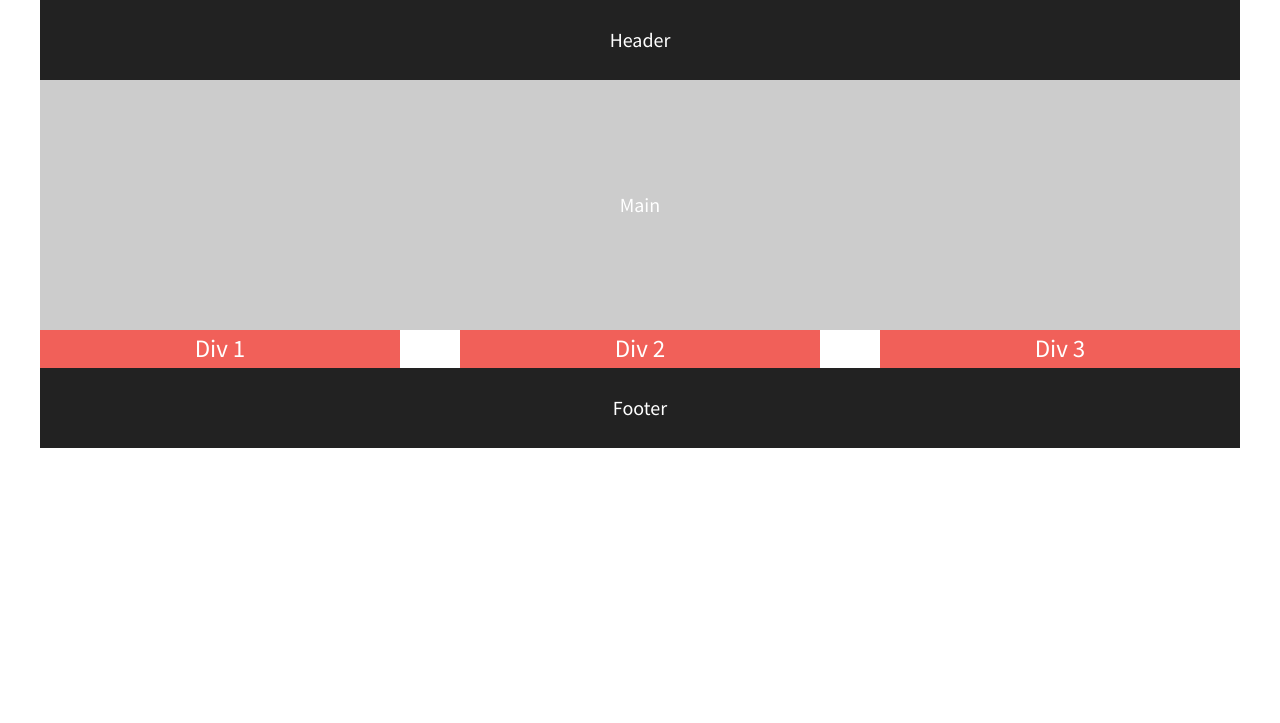
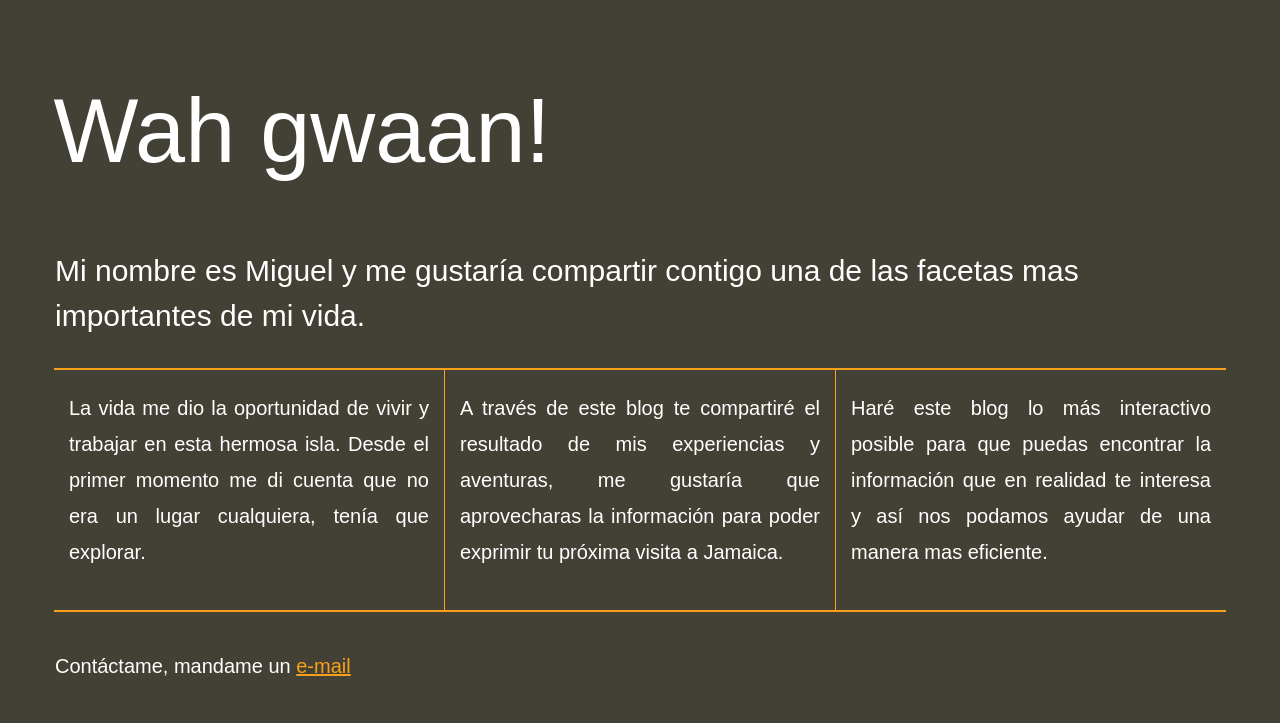
Before and after one commit to miguelitocode/flexbox-starter, a plain HTML site: page index.html in a window 1280 px wide. Drawn offline with nearby package versions, Linux system fonts and the light colour scheme; a web font is replaced by a local one.

Commit message:
jamaica-blog-customization

```diff
--- a/css/main.css
+++ b/css/main.css
@@ -96,52 +96,78 @@ textarea {
    ========================================================================== */
 
 html {
-  background-color: #fff;
+  background-color: #434035;
   height: 100%;
   width: 100%;
 }
 
 body {
   font-family: 'Source Sans Pro', sans-serif;
-  padding: 0 2em;
+  padding: 0em 2em;
   font-size: 1.25em;
-  height: 100%;
   color: #fff;
+  display: flex;
+  justify-content: center;
 }
 
-header,
-footer {
-  background-color: #222;
-  height: 80px;
+header {
+  background-color: #434035;
+  display: flex;
+  font-size: 90px;
+  font-family: 'amboy-inline', sans-serif;
+  font-style: normal;
+  font-weight: 400;
+  height: 150px;
+  justify-content: flex-start;
+  max-width: 1200px;
   width: 100%;
+  padding: .75em 0em 0em .15em;
+
 }
 
 main {
-  background-color: #ccc;
-  height: 250px;
+  align-items: center;
+  background-color: #434035;
+  display: flex;
+  font-family: 'amboy-black', sans-serif;
+  font-style: normal;
+  font-weight: 400;
+  font-size: 1.5em;
+  height: 150px;
+  line-height: 1.5em;
+  max-width: 1200px;
+  justify-content: center;
   width: 100%;
+  padding: 0em .5em 0em .5em;
 }
 
-header,
-footer,
-main {
+.flex-container {
+  align-items: center;
   display: flex;
-  justify-content: center;
-  align-items: center;
+  flex-flow: row wrap;
+  justify-content:  space-between;
 }
 
 #div-1,
 #div-2,
 #div-3 {
+  border-bottom: .125em solid #f9a01b;
+  border-top: .125em solid #f9a01b;
   display: flex;
-  justify-content: center;
-  align-items: center;
+  align-items: flex-start;
   color: #fff;
-  line-height: 1.5em;
-  font-size: 1.25em;
-  height: auto;
+  line-height: 1.8em;
+  font-size: 1em;
+  padding: 1em .75em 1em .75em;
+  text-align: justify;
+  width: 30%;
 }
-
+#div-1{
+  border-right: .01em solid #f9a01b;
+}
+#div-2{
+  border-right: .01em solid #f9a01b;
+}
 .wrapper span {
   font-family: 'Lora', sans-serif;
   font-size: 1.3em;
@@ -151,7 +177,8 @@ main {
   align-items: center;
   display: flex;
   flex-flow: row wrap;
-  justify-content: space-between;
+  justify-content: center;
+  max-width: 1200px;
 }
 
 .flex-items {
@@ -161,9 +188,17 @@ main {
   font-size: 1.6em;
   display: flex;
   justify-content: center;
-  background-color: #f16059;
+  background-color: #434035;
   width: 30%;
   height: 200px;
+}
+footer {
+  align-items: center;
+  width: 100%;
+  display: flex;
+  justify-content: flex-start;
+  padding: 1em .75em 1em .75em;
+  max-width: 1200px;
 }
 
 /* ==========================================================================
--- a/index.html
+++ b/index.html
@@ -3,7 +3,7 @@
     <head>
         <meta charset="utf-8">
         <meta http-equiv="x-ua-compatible" content="ie=edge">
-        <title></title>
+        <title>Blog de Jamaica</title>
         <meta name="description" content="">
         <meta name="viewport" content="width=device-width, initial-scale=1">
 
@@ -13,7 +13,7 @@
         <link rel="stylesheet" href="css/normalize.css">
         <link rel="stylesheet" href="css/main.css">
         <script src="js/vendor/modernizr-2.8.3.min.js"></script>
-        <link href="https://fonts.googleapis.com/css?family=Lora|Source+Sans+Pro:400,700" rel="stylesheet">
+        <link rel="stylesheet" href="https://use.typekit.net/iaq3xyu.css">
     </head>
     <body>
         <!--[if lt IE 8]>
@@ -22,20 +22,25 @@
 
         <!-- Add your site or application content here -->
         <section class="flex-container">
-            <header>Header</header>
-            <main>Main</main>
+            <header>
+              Wah gwaan!
+              </header>
+            <main>
+              Mi nombre es Miguel y me gustaría compartir contigo una de las facetas mas importantes de mi vida.
+              </main>
             <div id="div-1" class="flex-items">
-                Div 1
+              La vida me dio la oportunidad de vivir y trabajar en esta hermosa isla. Desde el primer momento me di cuenta que no era un lugar cualquiera, tenía que explorar.
             </div>
             <div id="div-2" class="flex-items">
-                Div 2
+              A través de este blog te compartiré el resultado de mis experiencias y aventuras, me gustaría que aprovecharas la información para poder exprimir tu próxima visita a Jamaica.
             </div>
             <div id="div-3" class="flex-items">
-                Div 3
+              Haré este blog lo más interactivo posible para que puedas encontrar la información que en realidad te interesa y así nos podamos ayudar de una manera mas eficiente.
             </div>
-            <footer>Footer</footer>
+            <footer>
+              <p>Contáctame, mandame un <a href="mailto:miguel.valencia@gmail.com?subject=feedback" style="color:#f9a01b"> e-mail</a></p>
+            </footer>
         </section>
-
         <script src="https://ajax.googleapis.com/ajax/libs/jquery/1.11.3/jquery.min.js"></script>
         <script>window.jQuery || document.write('<script src="js/vendor/jquery-1.11.3.min.js"><\/script>')</script>
         <script src="js/plugins.js"></script>
```
Also changed, not shown: 1 other file.
